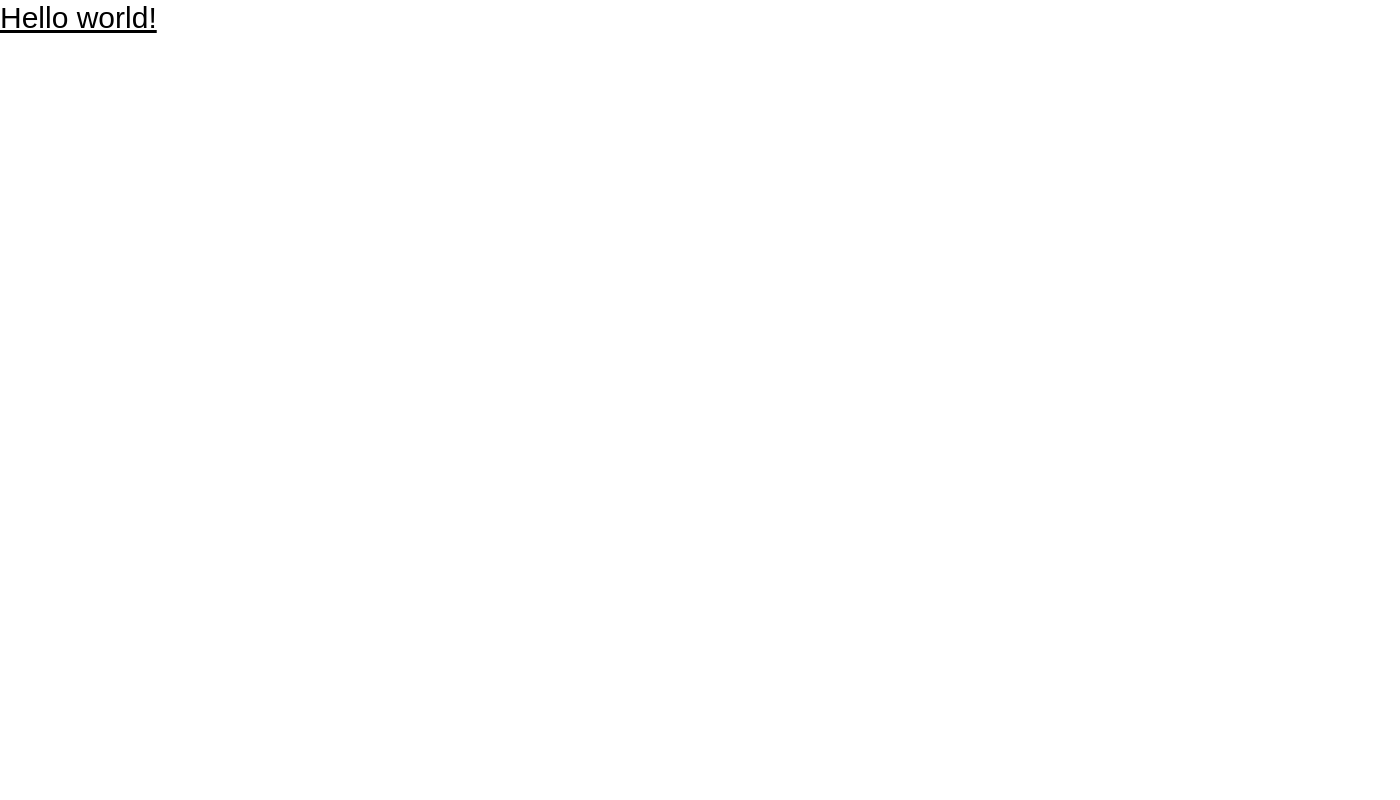
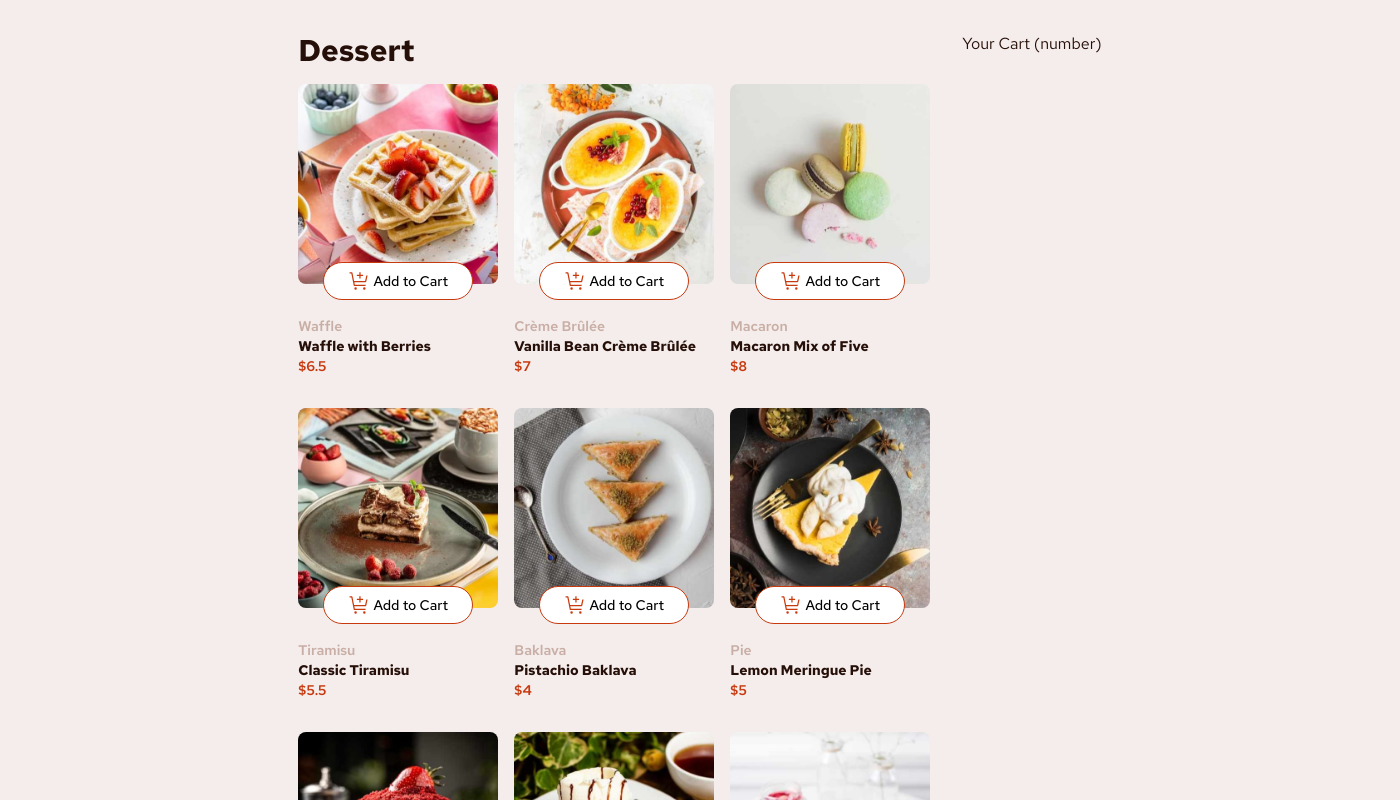
Before and after one commit to Frame993/product-list-with-cart-main, a React (Vite) app: page / in a window 1280 px wide. Shown: the top 800 px of the page, 1400 px wide, since content can reach past the window. Built offline with nearby package versions, Linux system fonts and the light colour scheme.

Commit message:
Add products

```diff
--- a/index.html
+++ b/index.html
@@ -10,7 +10,7 @@
     />
     <link rel="icon" type="image/svg+xml" href="/vite.svg" />
     <meta name="viewport" content="width=device-width, initial-scale=1.0" />
-    <title>Vite + React + TS</title>
+    <title>Products Card</title>
   </head>
   <body>
     <div id="root"></div>
--- a/package.json
+++ b/package.json
@@ -11,7 +11,8 @@
   },
   "dependencies": {
     "react": "^18.3.1",
-    "react-dom": "^18.3.1"
+    "react-dom": "^18.3.1",
+    "zustand": "^5.0.2"
   },
   "devDependencies": {
     "@eslint/js": "^9.13.0",
--- a/src/App.tsx
+++ b/src/App.tsx
@@ -1,11 +1,22 @@
 import "./index.css";
-
-
+import PRODUCTS from "./data.json";
+import ProductList from "./assets/components/ProductList";
+import Cart from "./assets/components/Cart";
 
 export default function App() {
   return (
-    <h1 className="text-3xl underline">
-      Hello world!
-    </h1>
-  )
+    <main className="mt-8 flex w-[1400px] mx-auto gap-8 justify-center">
+      <section >
+        <h1 className="text-3xl mb-4">Dessert</h1>
+        <div className="grid grid-cols-1 md:grid-cols-3 gap-x-4 gap-y-8">
+          {PRODUCTS.map((product) => (
+            <ProductList key={product.name} {...product} />
+          ))}
+        </div>
+      </section>
+      <section>
+        <Cart />
+      </section>
+    </main>
+  );
 }
--- /dev/null
+++ b/src/assets/components/Cart.tsx
@@ -0,0 +1,9 @@
+import React from 'react'
+
+export default function Cart() {
+  return (
+    <aside>
+      <h2>Your Cart (number)</h2>
+    </aside>
+  )
+}
--- /dev/null
+++ b/src/assets/components/CartButton.tsx
@@ -0,0 +1,19 @@
+import cardIcon from "../images/icon-add-to-cart.svg";
+
+type Props = {
+  onClick: () => void;
+};
+
+export default function CartButton({ onClick }: Props) {
+  return (
+    <>
+      <button
+        onClick={onClick}
+        className="flex items-center justify-center gap-1 px-4 py-2 rounded-full bg-white border border-Red absolute -bottom-4 left-1/2 -translate-x-1/2 w-[150px]"
+      >
+        <img src={cardIcon} alt="cart icon" />
+        <span className="text-sm text-black font-medium ">Add to Cart</span>
+      </button>
+    </>
+  );
+}
--- /dev/null
+++ b/src/assets/components/ProductList.tsx
@@ -0,0 +1,22 @@
+import CartButton from "./CartButton";
+import { Products } from "../../interfaces/products";
+
+
+
+export default function ProductList({ name, image, category, price }: Products ) {
+  return (
+    <div className="flex flex-col">
+      <figure className="aspect-square w-[200px] mb-8 relative">
+        <img
+          src={`./src/${image.desktop.slice(2)}`}
+          alt={name}
+          className="w-full h-full rounded-lg object-cover"
+        />
+        <CartButton onClick={() => console.log("add to cart")} />
+      </figure>
+      <p className="text-sm text-Rose-300 font-semibold">{category}</p>
+      <h3 className="text-sm font-bold">{name}</h3>
+      <p className="text-sm text-Red font-semibold">${price}</p>
+    </div>
+  );
+}
--- a/src/index.css
+++ b/src/index.css
@@ -6,5 +6,18 @@
   margin: 0;
   padding: 0;
   box-sizing: border-box;
-  font-family: "Red Hat Display", sans-serif;
 }
+
+body {
+  display: flex;
+  flex-direction: column;
+  font-family: "Red Hat Text", sans-serif;
+  font-weight: 400;
+  font-size: 16px;
+  @apply bg-Rose-100 text-Rose-900;
+}
+
+h1 {
+  font-size: 2rem;
+  font-weight: 700;
+}
--- /dev/null
+++ b/src/interfaces/products.ts
@@ -0,0 +1,14 @@
+
+export interface Products {
+    image:    Image;
+    name:     string;
+    category: string;
+    price:    number;
+}
+
+export interface Image {
+    thumbnail: string;
+    mobile:    string;
+    tablet:    string;
+    desktop:   string;
+}
--- /dev/null
+++ b/src/store/productCart.ts
@@ -0,0 +1,9 @@
+import { create } from 'zustand';
+
+const useStore = create((set) => ({
+  cart : 0,
+  addProduct: () => set((state: { cart: number }) => ({ cart: state.cart + 1 })),
+  removeProduct: () => set({cart: 0}),
+}))
+
+export default useStore
```
Also changed, not shown: 1 other file (tests, documents, lock files or other folders).
